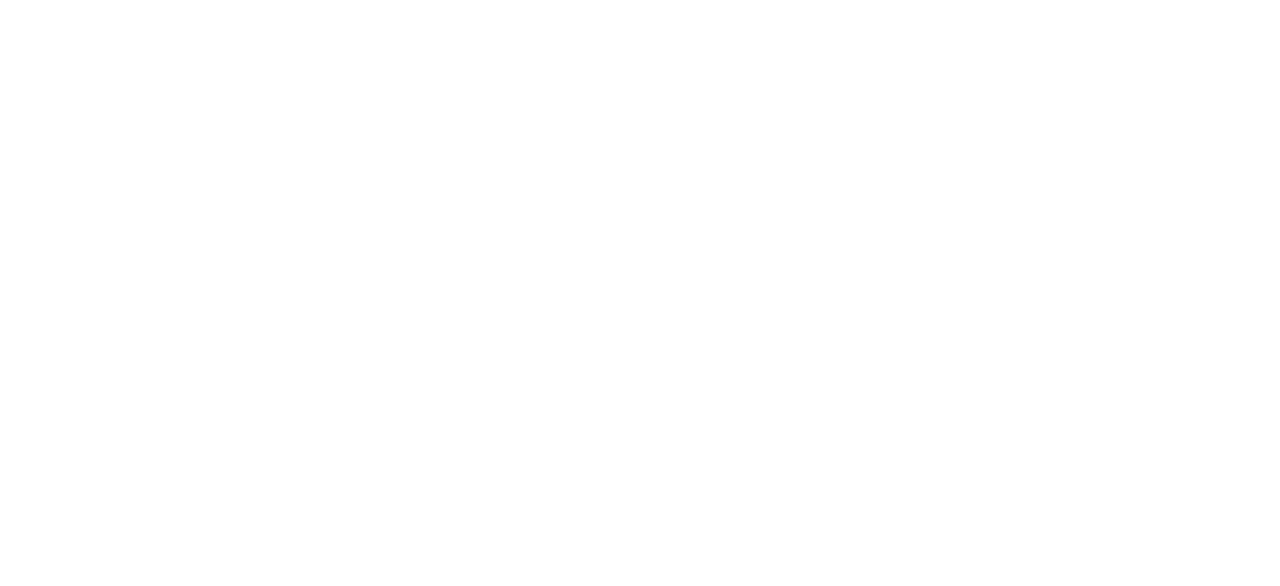
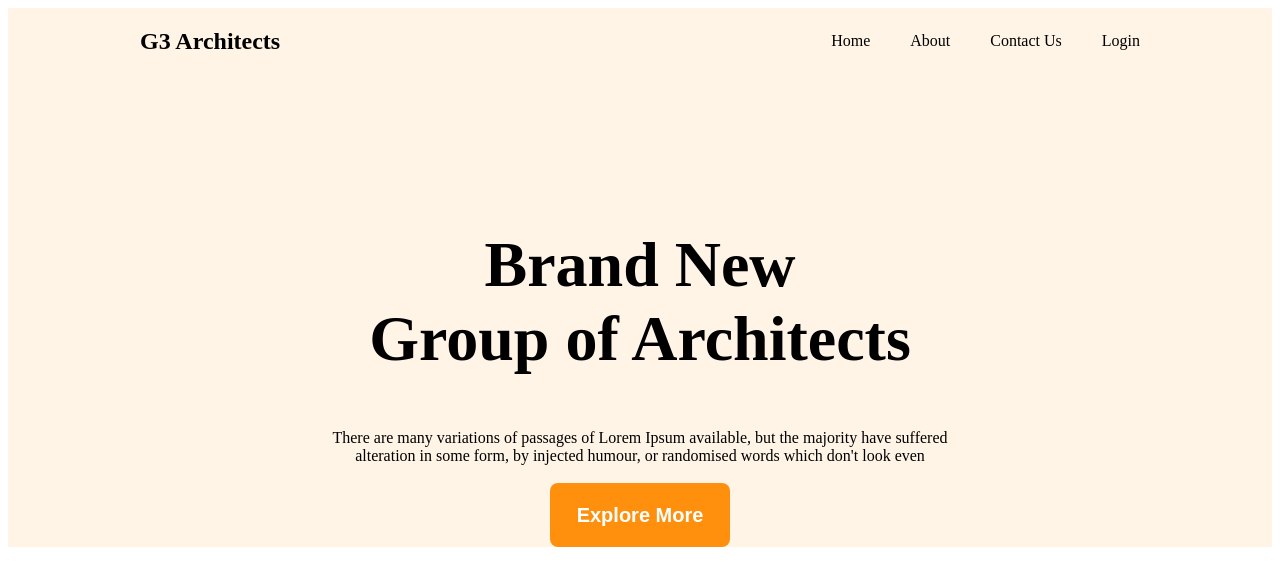
Before and after one commit to nurulalamsadik/assignment-2, a plain HTML site: page index.html in a window 1280 px wide. Drawn offline with Linux system fonts and the light colour scheme.

Commit message:
nav bar added and banner text added

```diff
--- a/index.html
+++ b/index.html
@@ -5,8 +5,29 @@
     <meta http-equiv="X-UA-Compatible" content="IE=edge">
     <meta name="viewport" content="width=device-width, initial-scale=1.0">
     <title>G3 Architects</title>
+    <link rel="stylesheet" href="styles/style.css">
 </head>
 <body>
+    <!-- Navigation bar and Banner -->
+    <section class="header">
+        <div class="nav-bar">
+            <div class="nav-title">
+                <h2><a href="">G3 Architects</a></h2>
+            </div>
+            <div class="nav-pages">
+                <li><a href="">Home</a></li>
+                <li><a href="">About</a></li>
+                <li><a href="">Contact Us</a></li>
+                <li><a href="">Login</a></li>
+            </div>
+        </div>
+        <div class="banner-title">
+            <h1>Brand New <br> Group of Architects</h1>
+            <p>There are many variations of passages of Lorem Ipsum available, but the majority have suffered alteration in some form, by injected humour, or randomised words which don't look even</p>
+            <br>
+            <button>Explore More</button>
+        </div>
+    </section>
 
 </body>
 </html>
--- /dev/null
+++ b/styles/style.css
@@ -0,0 +1,54 @@
+.header{
+  background-color: rgba(255, 144, 14, 0.1);
+}
+.nav-bar{
+  display: flex;
+  justify-content: space-between;
+  max-width: 1000px;
+  margin: auto;
+  padding-bottom: 100px;
+}
+.nav-title a{
+  text-decoration: none;
+  color: black;
+}
+.nav-pages{
+  display: flex;
+  align-items: center;
+  list-style-type: none;
+}
+.nav-pages a{
+  text-decoration: none;
+  margin-left: 40px;
+  color: black;
+
+}
+/* Banner Style */
+.banner-title{
+  max-width: 1000px;
+  margin: auto;
+  text-align: center;
+}
+.banner-title h1{
+  font-weight: 700;
+  font-size: 64px;
+}
+.banner-title p{
+  width: 620px;
+  margin: auto;
+
+}
+.banner-title button{
+  width: 180px;
+  height: 64px;
+  background-color: #FF900E;
+  border-radius: 8px;
+  border: none;
+  color: white;
+  font-size: 20px;
+  font-weight: 700;
+}
+.banner-title button:hover{
+  cursor: pointer;
+
+}
```
